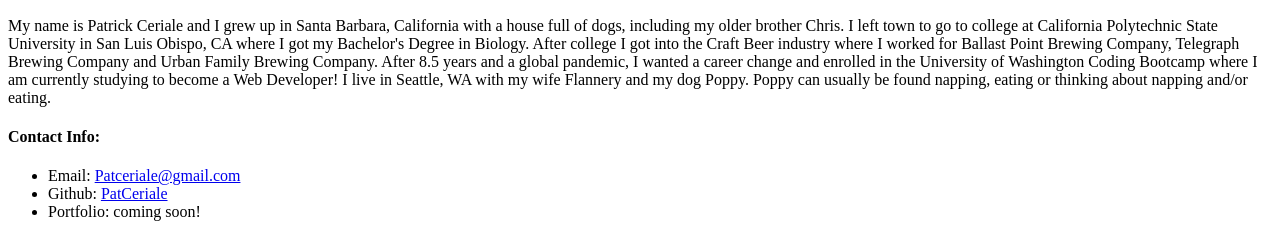
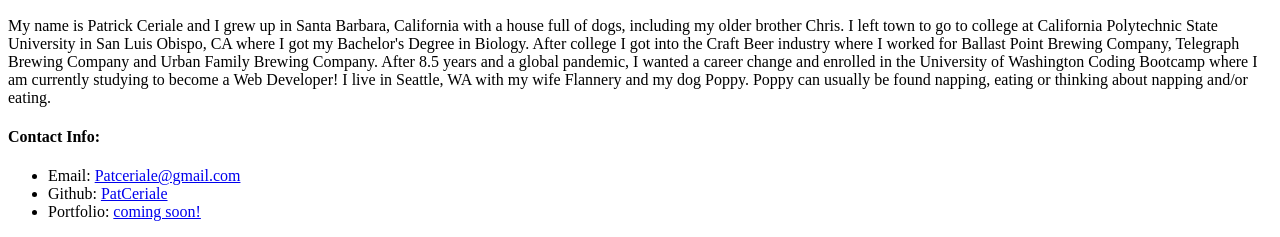
Before and after one commit to PatCeriale/basic-student-bio, a plain HTML site: page index.html in a window 1280 px wide. Shown: the part 610-847 px from the top of the page. Drawn offline with Linux system fonts and the light colour scheme.

Commit message:
Final commit? git push
clear

```diff
--- a/index.html
+++ b/index.html
@@ -14,7 +14,7 @@
     <ul>
         <li>Email: <a href="mailto: patceriale@gmail.com" target="_blank">Patceriale@gmail.com</a></li>
         <li>Github: <a href="https://github.com/PatCeriale" target="_blank">PatCeriale</a></li>
-        <li>Portfolio: coming soon!</li>
+        <li>Portfolio: <a href="#"> coming soon!</a></li>
     </ul>
 </body>
 </html>
```
